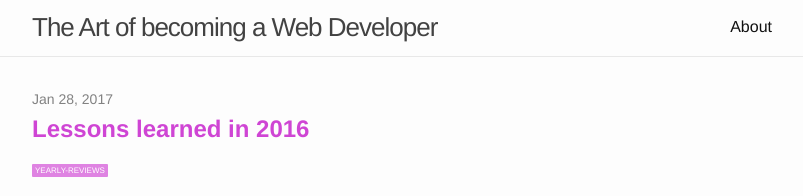
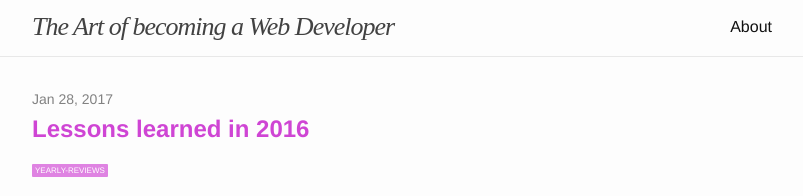
Before and after one commit to marusa15/techBlog, a Jekyll site: the page built from index.md, in a window 1280 px wide. Shown: the top 196 px of the page, without its empty margins (238-1041 px from the left). Built offline with Jekyll 4.4.1, drawn with Linux system fonts in a browser that asks for light colours.

Commit message:
Changed font of the main title.

```diff
--- a/assets/main.scss
+++ b/assets/main.scss
@@ -3,6 +3,11 @@
 ---
 
 @import "minima";
+
+.site-title {
+  font-family: Ubuntu;
+  font-style: italic;
+}
 
 .intro {
   color: #555555;
```
